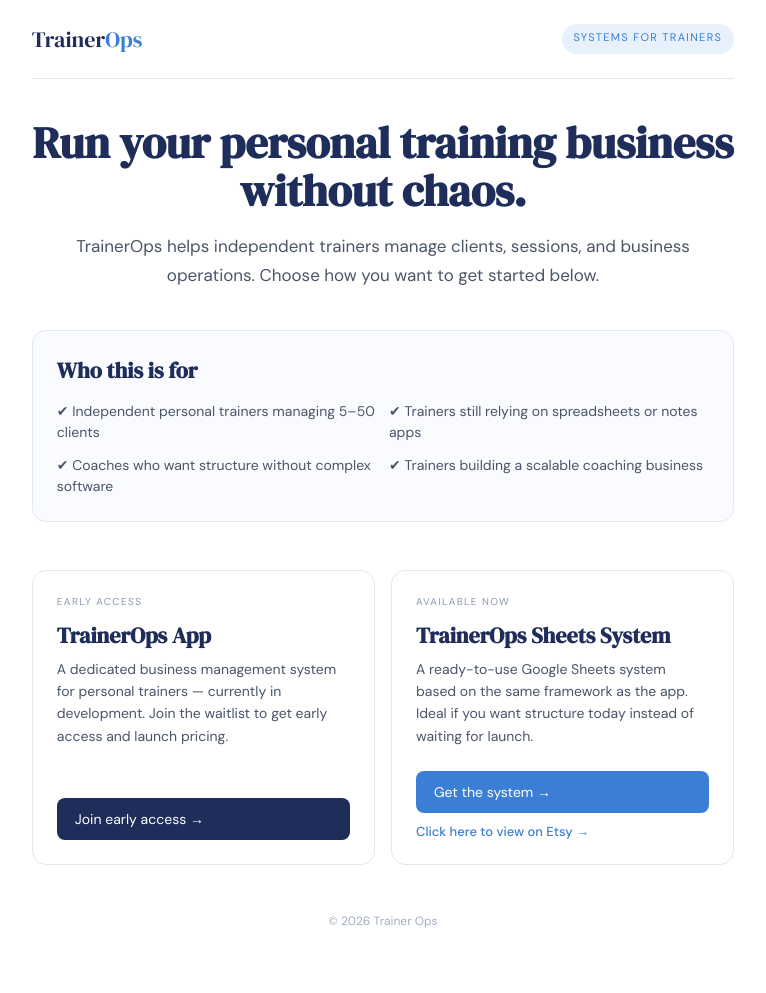
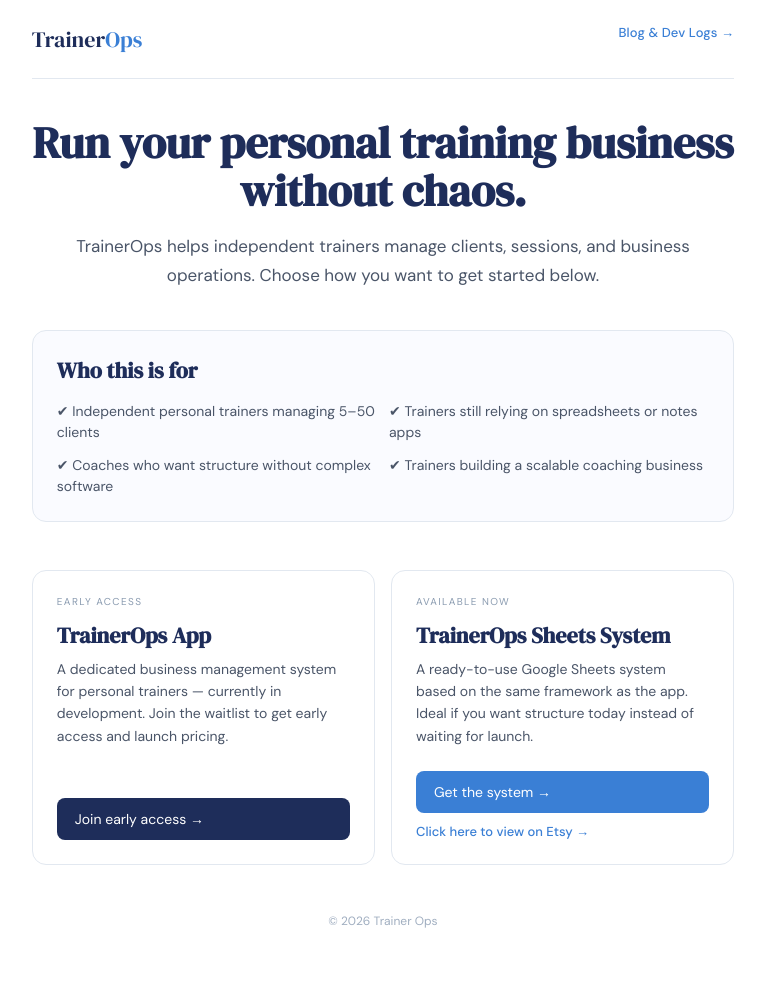
Before and after one commit to thetrainerops-code/thetrainerops, a Jekyll site: the page index.html, which Jekyll copies as it is, in a window 1280 px wide. Shown: the whole page, without its empty margins (257-1023 px from the left). Built offline with Jekyll 4.4.1, drawn with Linux system fonts in a browser that asks for light colours.

Commit message:
Update index.html

```diff
--- a/index.html
+++ b/index.html
@@ -213,7 +213,7 @@
 
 <nav>
   <div class="logo">Trainer<span>Ops</span></div>
-  <div class="badge">Systems for Trainers</div>
+ <a href="/blog" style="font-size:13px;font-weight:500;color:#3A7FD5;text-decoration:none;letter-spacing:0.01em;">Blog & Dev Logs →</a>
 </nav>
 
 <div class="hero">
```
